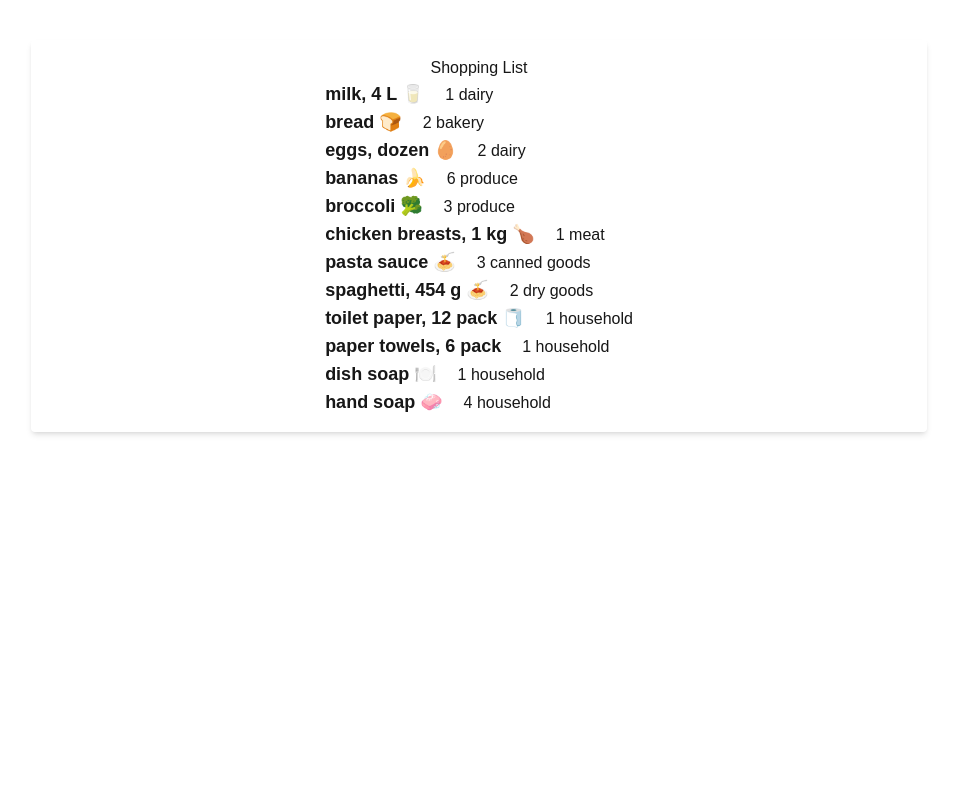
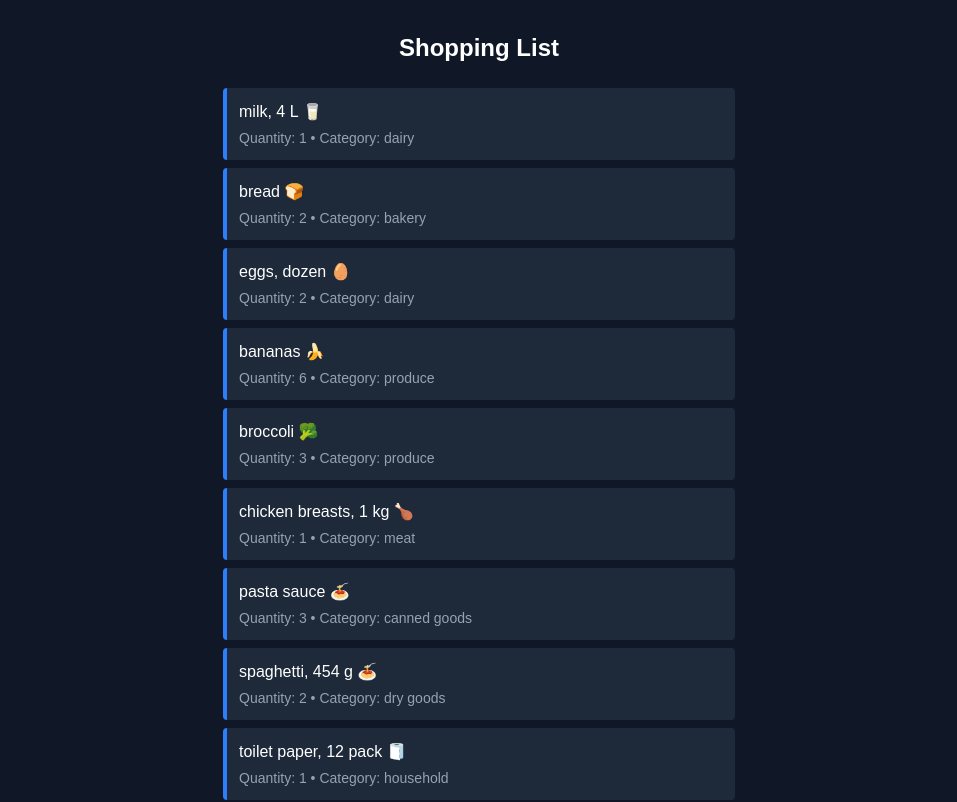
Before and after one commit to hDittmann/cprg306-assignments, a Next.js app: page /week-3 in a window 1280 px wide. Shown: the top 802 px of the page, without its empty margins (161-1118 px from the left). Built offline with nearby package versions, Linux system fonts and the light colour scheme.

Commit message:
Improve shopping list UI and update metadata
Made this shopping list actually have proper styling, couldnt go too overboard due to lack of time. Added a back button, which was required, and changed the metadata in layout.js.

```diff
--- a/app/layout.js
+++ b/app/layout.js
@@ -12,8 +12,8 @@ const geistMono = Geist_Mono({
 });
 
 export const metadata = {
-  title: "Create Next App",
-  description: "Generated by create next app",
+  title: "Shopping List",
+  description: "Shopping List Thingy",
 };
 
 export default function RootLayout({ children }) {
--- a/app/week-3/item-list.js
+++ b/app/week-3/item-list.js
@@ -75,7 +75,7 @@ function itemList() {
   };
   const items = [item1, item2, item3, item4, item5, item6, item7, item8, item9, item10, item11, item12];
   return (
-    <ul className="max-w-md">
+    <ul className="space-y-2 mb-6">
       {items.map((item, index) => (
         <Item key={index} name={item.name} quantity={item.quantity} category={item.category} />
       ))}
--- a/app/week-3/item.js
+++ b/app/week-3/item.js
@@ -1,9 +1,10 @@
 function item({ name, quantity, category }) {
     return (
-        <li>
-            <span className="font-bold text-lg mr-4">{name} </span>
-            <span className="">{quantity} </span>
-            <span className="">{category}</span>
+        <li className="bg-gray-800 p-3 rounded border-l-4 border-blue-500">
+            <div className="font-medium">{name}</div>
+            <div className="text-sm text-gray-400 mt-1">
+                Quantity: {quantity} • Category: {category}
+            </div>
         </li>
     );
 }
--- a/app/week-3/page.js
+++ b/app/week-3/page.js
@@ -39,9 +39,12 @@ import ItemList from "../week-3/item-list";
 
 export default function Page() {
     return (
-        <main className="max-w-4xl mx-auto p-4 shadow-md rounded mt-10 mb-10 flex flex-col items-center justify-center">
-            <h1>Shopping List</h1>
-            <ItemList />
+        <main className="bg-gray-900 text-white p-8 min-h-screen">
+            <div className="max-w-lg mx-auto">
+                <h1 className="text-2xl font-bold mb-6 text-center">Shopping List</h1>
+                <ItemList />
+                <Link href="/">back</Link>
+            </div>
         </main>
     );
 }
```
